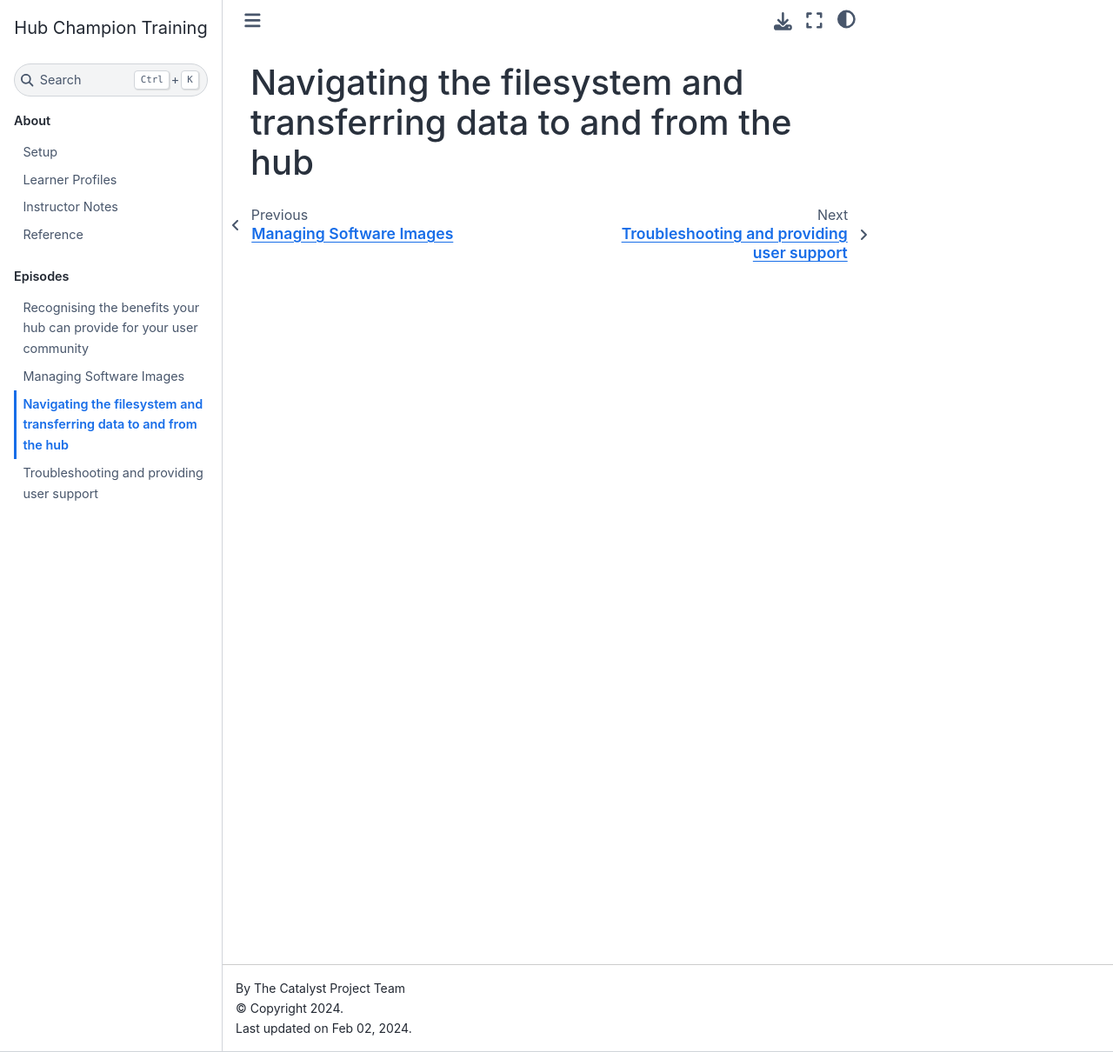
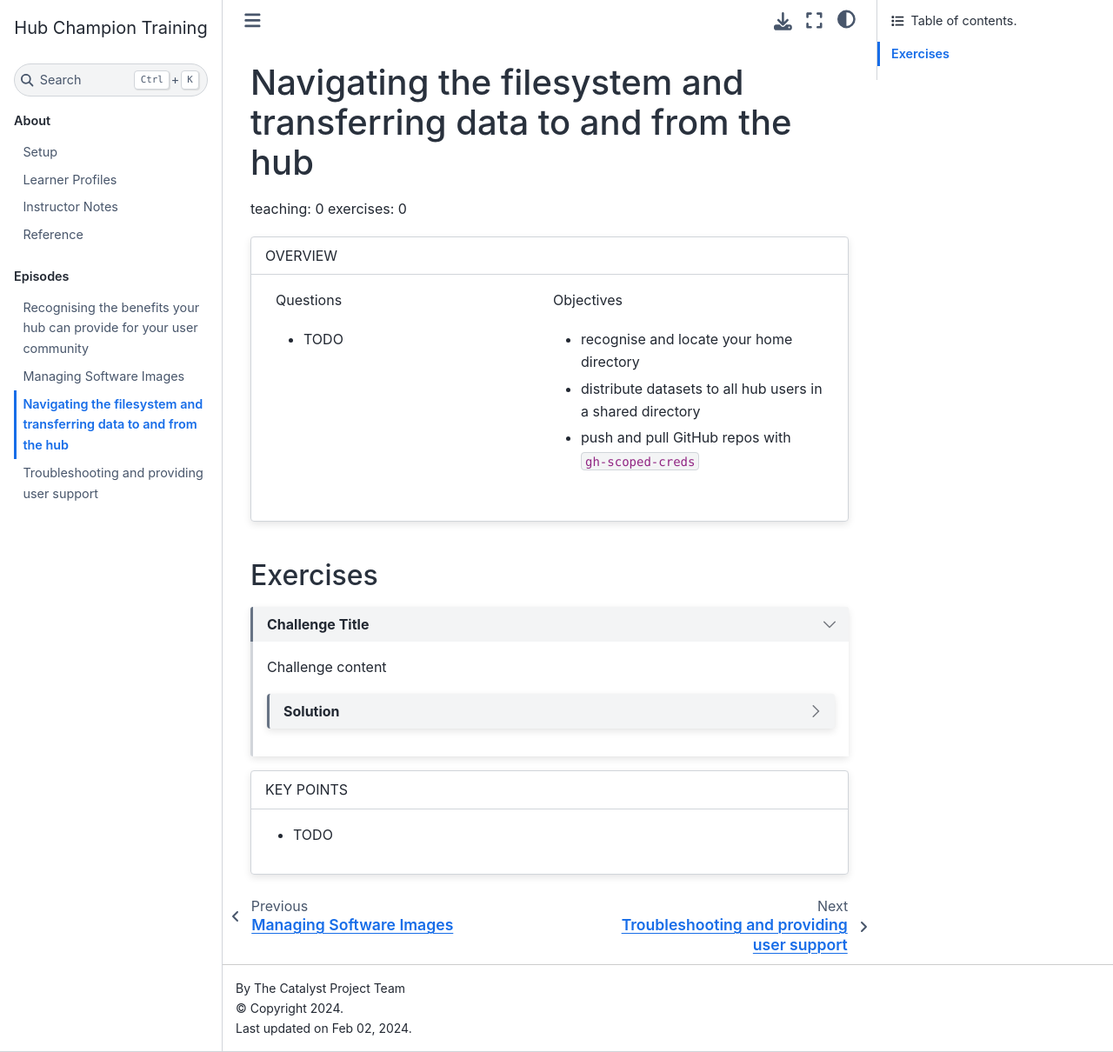
Before and after one commit to czi-catalystproject/hub-champion-training, a Jupyter Book: the page built from episodes/transfer_data.md, in a window 1280 px wide and 1210 px high. Shown: the whole window at 87% size. Built offline with Jupyter Book 1.0.4 settings and Sphinx 7.4.7 and the Sphinx Book theme 1.1.4, drawn with Linux system fonts in a browser that asks for light colours; nearby versions of some CDN libraries; pages that are not in the unit, such as notebooks, are missing from menus.

Commit message:
Add skeleton to data transfer episode

```diff
--- a/episodes/transfer_data.md
+++ b/episodes/transfer_data.md
@@ -1,2 +1,48 @@
 (episode-data)=
 # Navigating the filesystem and transferring data to and from the hub
+
+teaching: 0
+exercises: 0
+
+:::::{card}
+OVERVIEW
+^^^
+
+::::{grid}
+:gutter: 2
+
+:::{grid-item}
+Questions
+
+- TODO
+:::
+
+:::{grid-item}
+Objectives
+
+- recognise and locate your home directory
+- distribute datasets to all hub users in a shared directory
+- push and pull GitHub repos with `gh-scoped-creds`
+:::
+
+:::::
+
+## Exercises
+
+::::{dropdown} Challenge Title
+:open:
+
+Challenge content
+
+:::{dropdown} Solution
+Solution content
+
+:::
+
+::::
+
+:::{card}
+KEY POINTS
+^^^
+- TODO
+:::
```
Also changed, not shown: episodes/episode_template_components.md (+6 -7 lines).
